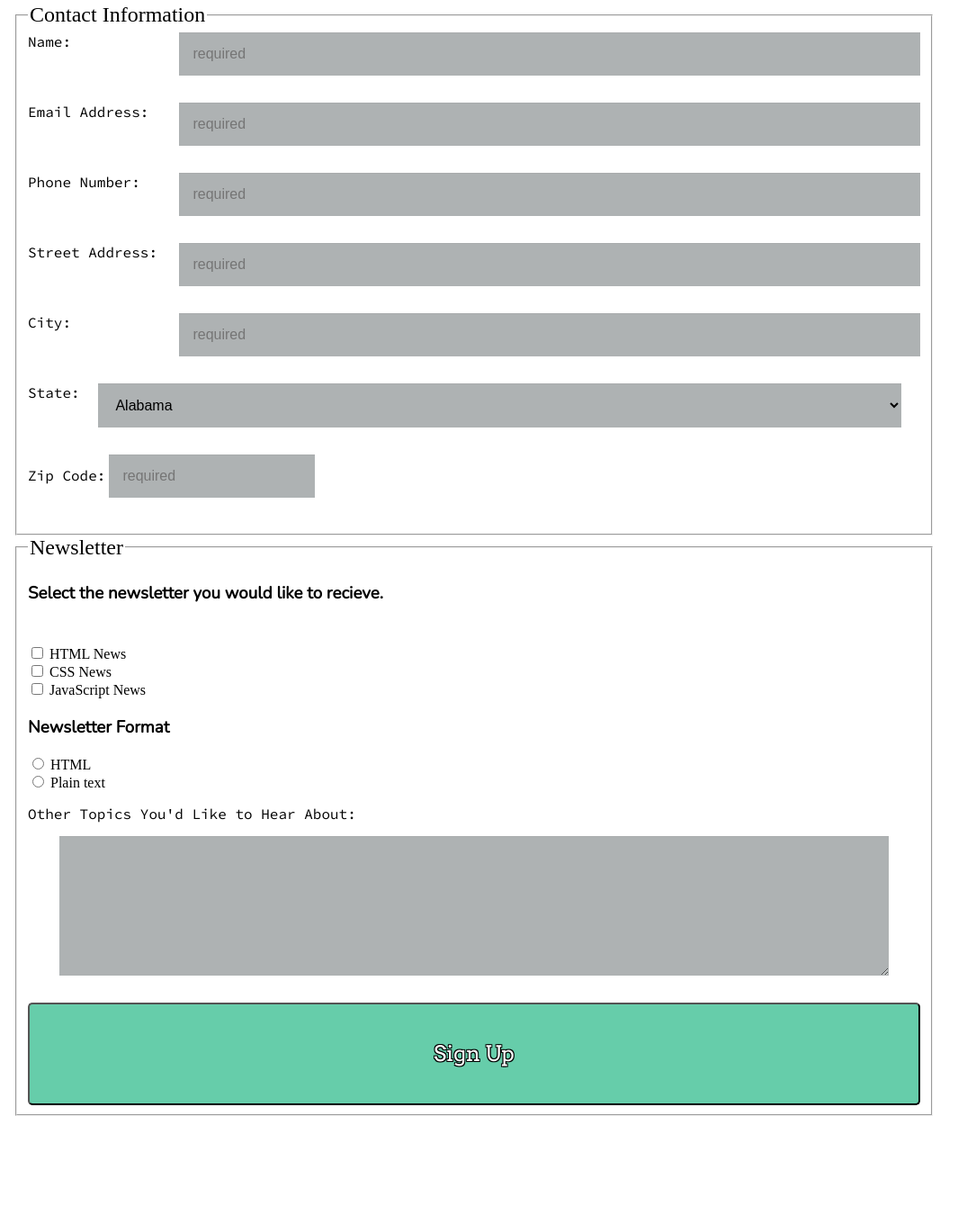
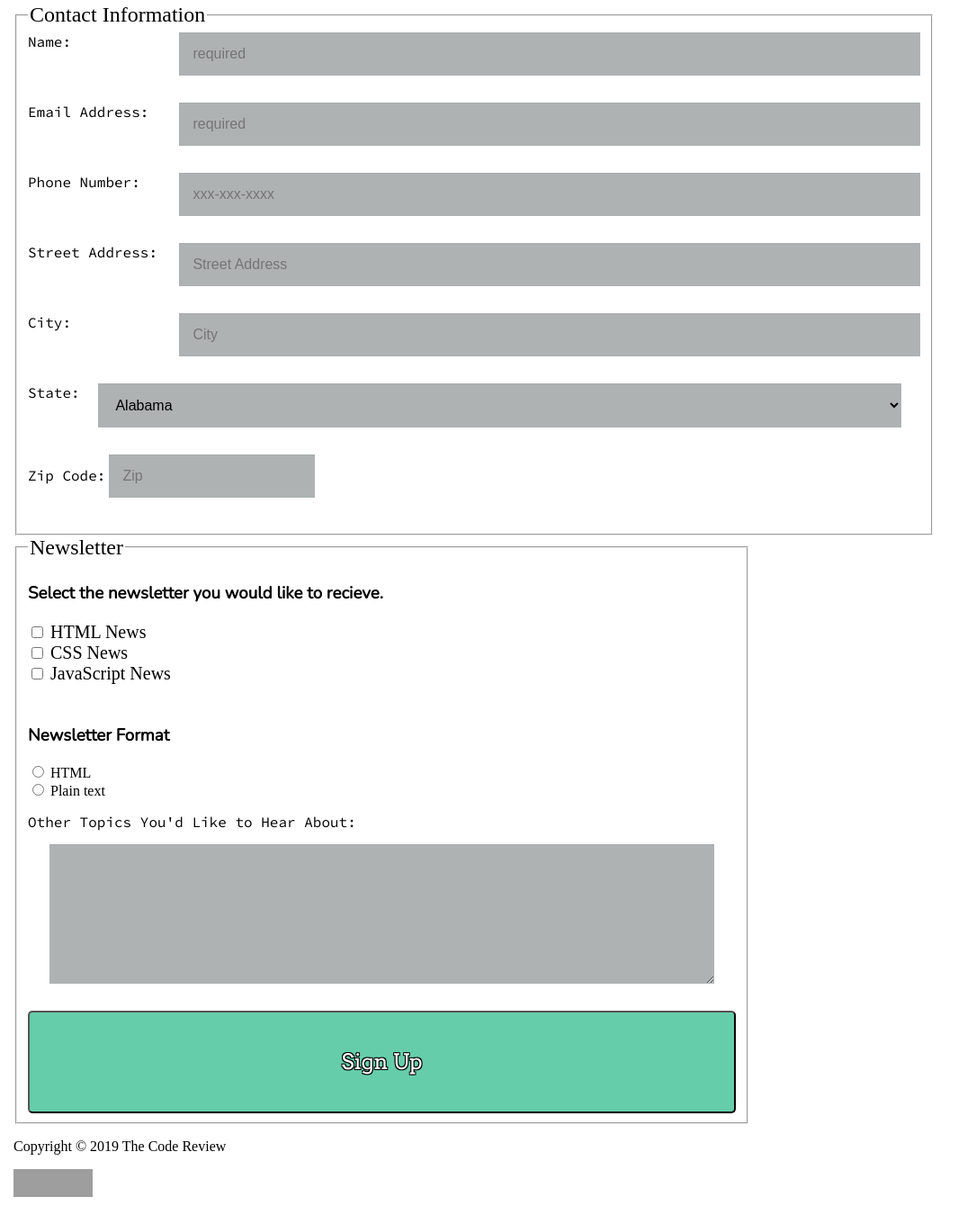
Before and after one commit to BlakeACollins/onlineRegistrationForm, a plain HTML site: page index.html in a window 1280 px wide. Shown: the part 306-1656 px from the top of the page at 90% size, without its empty margins (0-1085 px from the left). Before the commit the page ends 1561 px from the top, so only its background shows below. Drawn offline with nearby package versions, Linux system fonts and the light colour scheme; grey boxes are pictures that could not be loaded.

Commit message:
Add files via upload

```diff
--- a/index.html
+++ b/index.html
@@ -2,8 +2,9 @@
 <!DOCTYPE html>
 <html lang="en">
 
-
+<div class="everything">
     <head>
+        <title>FEWD Project 3</title>
         <meta name="viewport" content="width=device-width, initial-scale=1">
         <meta name="description" content="Online Registration Form">
         <meta charset="UTF-8">
@@ -14,12 +15,12 @@
         <link href="https://fonts.googleapis.com/css?family=Arvo|Nunito&display=swap" rel="stylesheet">
         <link href="https://fonts.googleapis.com/css?family=Source+Code+Pro&display=swap" rel="stylesheet">
 
-        <title>FEWD Project 3</title>
+
         <header>
                 <div class="name">
                     <h2>The Code Review</h2>
                 </div>
-            </header>
+         </header>
 
     </head>
 
@@ -48,22 +49,22 @@
 
         <div class="input-selection">
             <label for="phone">Phone Number:</label>
-            <input type="tel" id="phone" name="user_phone" placeholder="required" required>
+            <input type="tel" id="phone" name="user_phone" placeholder="xxx-xxx-xxxx" required>
         </div>
 
         <div class="input-selection">
             <label for="streetAddress">Street Address:</label>
-            <input type="address" id="streetAddress" name="user_address" placeholder="required" required>
+            <input type="address" id="streetAddress" name="user_address" placeholder="Street Address" required>
         </div>
 
         <div class="input-selection">
             <label for="city">City:</label>
-            <input type="text" id="city" name="user_city" placeholder="required">
+            <input type="text" id="city" name="user_city" placeholder="City">
         </div>
 
         <div class="input-selection">
             <label for="state">State:</label>
-            <select>
+            <select class="select">
                     <option value="AL">Alabama</option>
                     <option value="AK">Alaska</option>
                     <option value="AZ">Arizona</option>
@@ -120,10 +121,11 @@
 
 
             <label for="zip">Zip Code:</label>
-            <input type="zip" id="zip" name="user_zip" placeholder="required" pattern="[0-9]{5}" title="Five digit zip code" required>
+            <input type="zip" id="zip" name="user_zip" placeholder="Zip" pattern="[0-9]{5}" title="Five digit zip code" required>
+        </fieldset>
 
 <footer>
-    </fieldset>
+
 
         <fieldset class="newletter">
             <legend>Newsletter</legend>
@@ -131,30 +133,38 @@
 
             <h3>Select the newsletter you would like to recieve.</h3>
 
-             <div class="typeOfNews"></div>
+             <div class="typeOfNews">
                 <input type="checkbox" name="htmlNews" value="html" required> HTML News<br>
                 <input type="checkbox" name="cssNews" value="css" required> CSS News<br>
                 <input type="checkbox" name="javaScriptNews" value="js" required> JavaScript News<br>
             </div>
 
-            <h3>Newsletter Format</h3>
+            <div class="format">
+                <h3>Newsletter Format</h3>
 
-            <div class="format">
                 <input type="radio" name="htmlFormat" value="htmlForm" required> HTML<br>
                 <input type="radio" name="plainText" value="plain" required> Plain text<br>
-            </div>
+         </div>
 
             <div class="topic">
                     <label for="otherTopic">Other Topics You'd Like to Hear About:</label>
                     <textarea id="otherTopic" name="user_topic"></textarea>
             </div>
+            <div class="button">
+                <button type="submit">Sign Up</button>
+            </div>
+        </fieldset>
 
-            <div class="button">
-            <button type="submit">Sign Up</button>
-            </div>
+        <p class="copyright">Copyright &copy; 2019 The Code Review</p>
 
-        </fieldset>
+        <p>
+            <a href="http://jigsaw.w3.org/css-validator/check/referer">
+            <img style="border:0;width:88px;height:31px"src="http://jigsaw.w3.org/css-validator/images/vcss"alt="Valid CSS!" />
+            </a>
+        </p>
+
     </footer>
 </form>
 </body>
+</div>
 </html>
```
